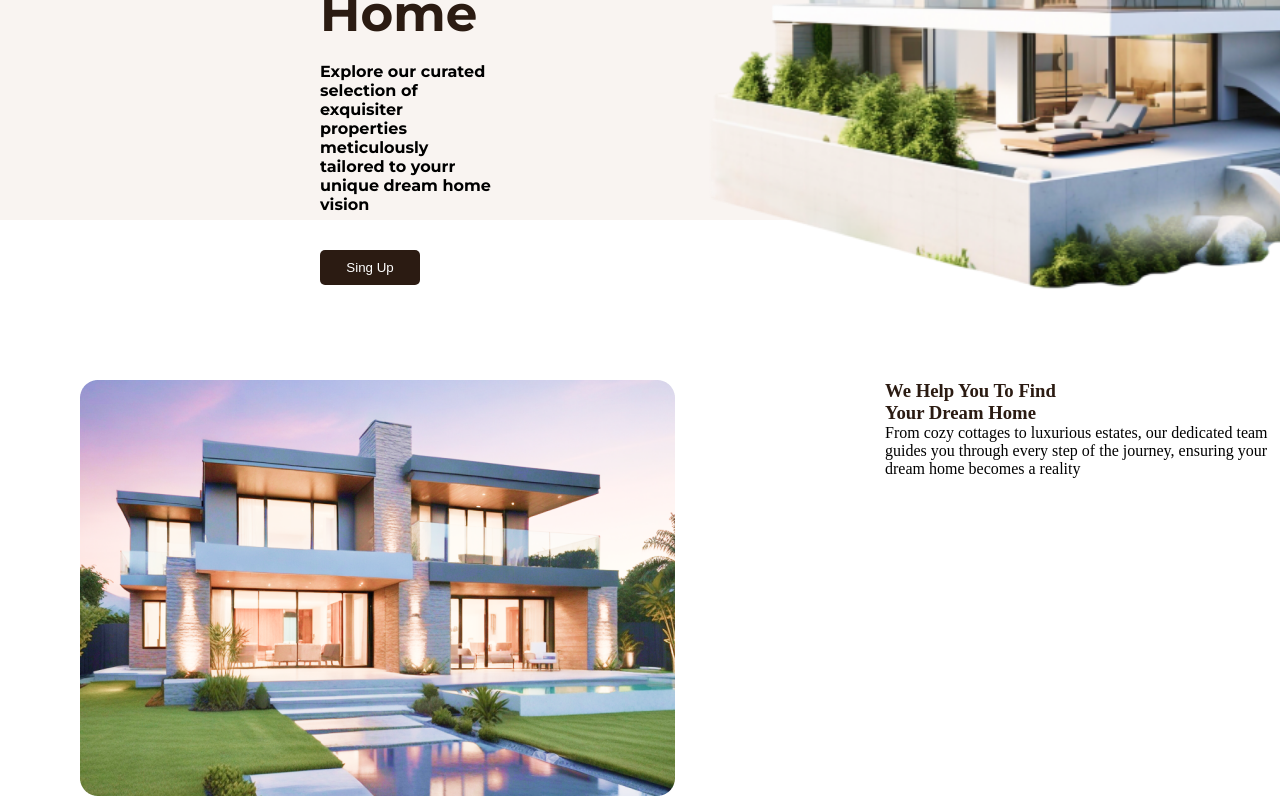
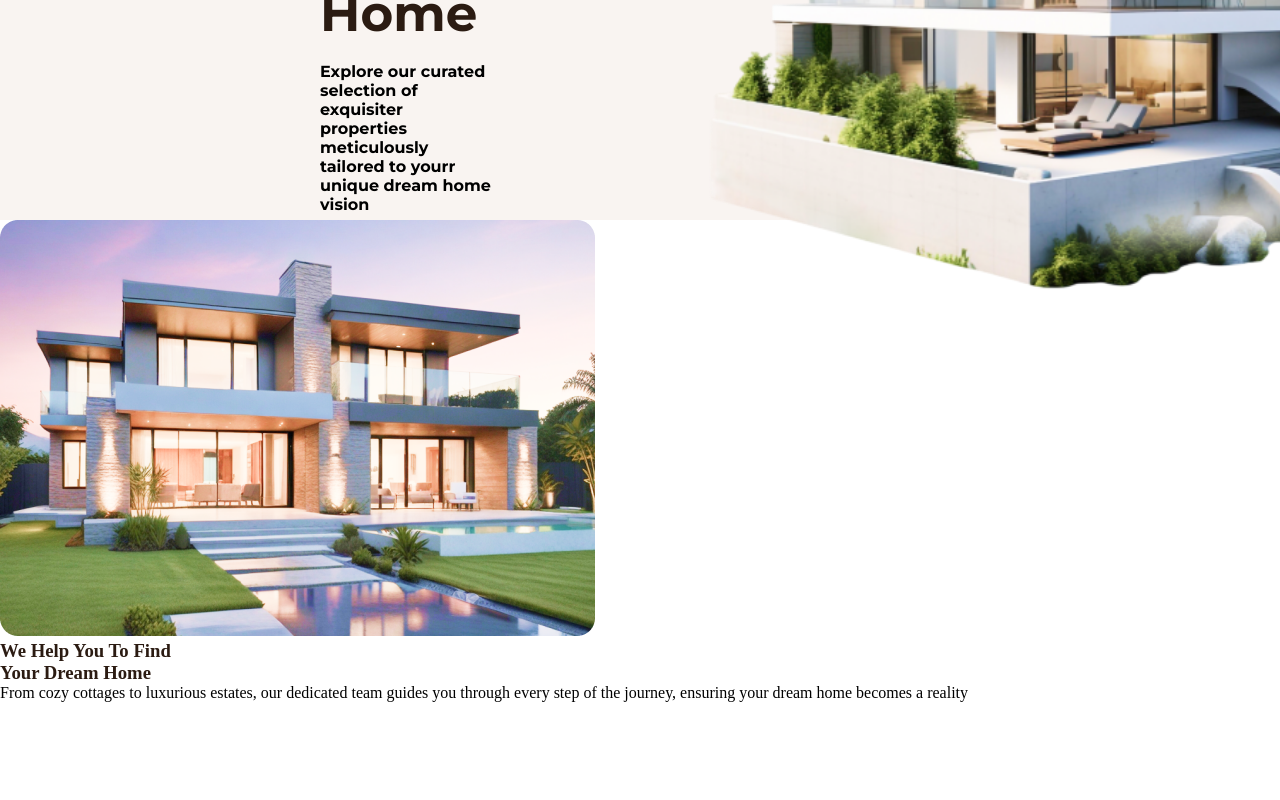
Before and after one commit to gabrieljcoutinho/Projeto-Dwello, a React (Create React App) app: page / in a window 1280 px wide. Shown: the part 384-1184 px from the top of the page. After the commit the page ends 1086 px from the top, so only its background shows below. Built offline with nearby package versions, Linux system fonts and the light colour scheme.

Commit message:
importcao

```diff
--- a/src/Css/houseDream.css
+++ b/src/Css/houseDream.css
@@ -1,3 +1,5 @@
+@import url("../fonts//Montserrat.css")
+
 .dreamHouseDiv {
     display: flex;
     padding-top: 10rem;
```
